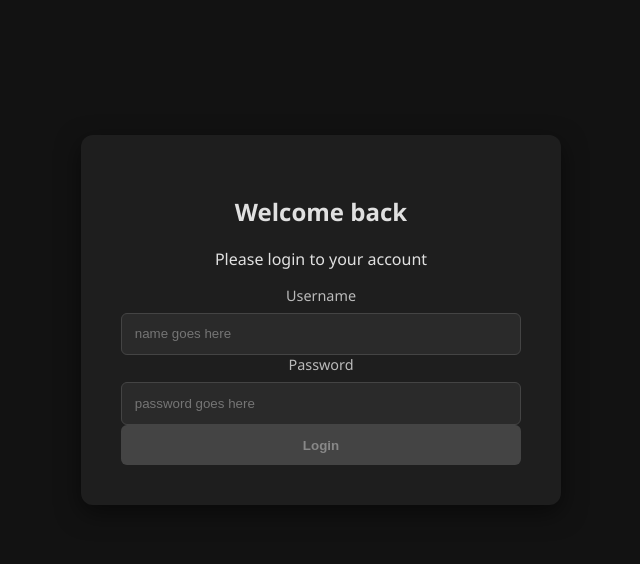
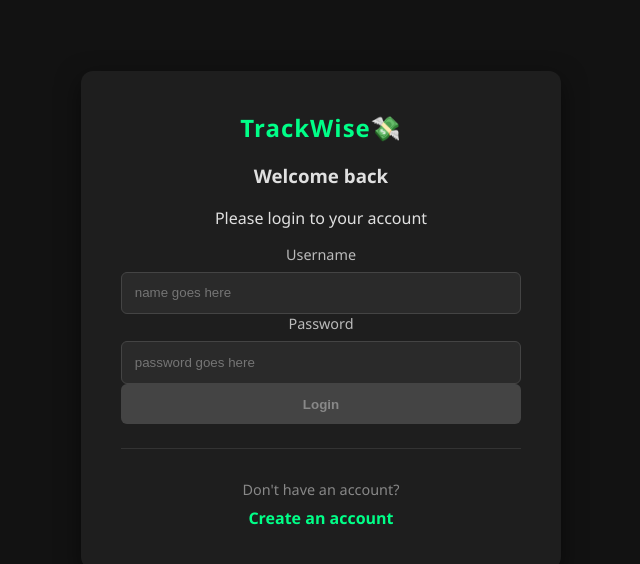
Before and after one commit to tarushiarora/expense-tracker-ui, an Angular app: page /login in a window 1280 px wide. Shown: the top 564 px of the page, without its empty margins (319-959 px from the left). Built offline with nearby package versions, Linux system fonts and the light colour scheme.

Commit message:
added register button to homepage and enhanced login & register ui

```diff
--- a/src/app/components/login/login.component.css
+++ b/src/app/components/login/login.component.css
@@ -1,3 +1,41 @@
+.logo {
+  font-size: 1.5rem;
+  font-weight: bold;
+  color: #00ff88;
+  letter-spacing: 1px;
+}
+
+.register-link-container {
+    margin-top: 1.5rem;
+    text-align: center;
+    border-top: 1px solid #333;
+    padding-top: 1rem;
+}
+
+.register-link-container p {
+    color: #888;
+    font-size: 0.9rem;
+    margin-bottom: 0.5rem;
+}
+
+.register-link {
+    color: #00ff88; /* Matching your neon green theme */
+    text-decoration: none;
+    font-weight: 600;
+    transition: all 0.2s ease;
+}
+
+.register-link:hover {
+    text-decoration:underline;
+    text-shadow: 0 0 8px rgba(0, 255, 136, 0.4);
+}
+
+.error {
+    color: #ef4444;
+    font-size: 0.8rem;
+    margin: 0.2rem 0 1rem 0;
+}
+
 .login-wrapper {
   display: flex;
   justify-content: center;
--- a/src/app/components/login/login.component.html
+++ b/src/app/components/login/login.component.html
@@ -1,7 +1,7 @@
 <div class="login-wrapper">
   <div class="login-card">
-
-<h2>Welcome back</h2>
+<div class="logo">TrackWise💸</div>
+<h3>Welcome back</h3>
 <p>Please login to your account</p>
 
 <form [formGroup]="loginForm" (ngSubmit)="onLogin()">
@@ -24,5 +24,9 @@
     </button>
 </form>
 
+<div class="register-link-container">
+    <p>Don't have an account?</p>
+    <a routerLink="/register" class="register-link">Create an account</a>
 </div>
 </div>
+</div>
--- a/src/app/components/login/login.component.ts
+++ b/src/app/components/login/login.component.ts
@@ -3,11 +3,12 @@ import { Component } from '@angular/core';
 import { FormControl, FormGroup, ReactiveFormsModule, Validators } from '@angular/forms';
 import { AuthService } from '../../services/auth.service';
 import { Router } from '@angular/router';
+import { RouterLink } from '@angular/router';
 
 @Component({
   selector: 'app-login',
   standalone: true,
-  imports: [ReactiveFormsModule, CommonModule],
+  imports: [ReactiveFormsModule, CommonModule, RouterLink],
   templateUrl: './login.component.html',
   styleUrl: './login.component.css'
 })
--- a/src/app/components/register/register.component.css
+++ b/src/app/components/register/register.component.css
@@ -3,6 +3,13 @@
   justify-content: center;
   align-items: center;
   height: 80vh;
+}
+
+.logo {
+  font-size: 1.5rem;
+  font-weight: bold;
+  color: #00ff88;
+  letter-spacing: 1px;
 }
 
 .login-card {
--- a/src/app/components/register/register.component.html
+++ b/src/app/components/register/register.component.html
@@ -1,7 +1,7 @@
 <div class="login-wrapper">
     <div class="login-card">
+        <div class="logo">TrackWise💸</div>
         <h2>Create account</h2>
-        <p>Join the expense tracker</p>
 
         <form [formGroup]="registrationForm" (ngSubmit)="onRegister()">
             <label>Username</label>
```
